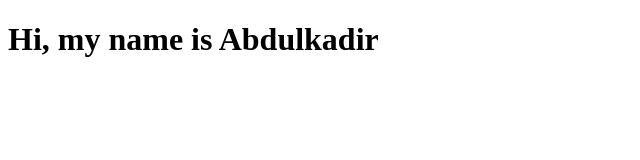
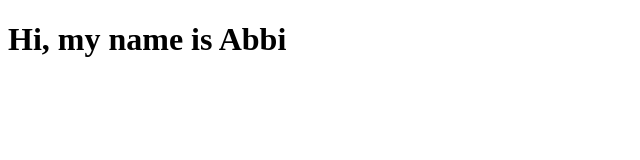
Before and after one commit to abb-i/website, a plain HTML site: page index.html in a window 1280 px wide. Shown: the whole page, without its empty margins (0-640 px from the left). Drawn offline with Linux system fonts and the light colour scheme.

Commit message:
Rechanged name to Abbi

```diff
--- a/index.html
+++ b/index.html
@@ -6,6 +6,6 @@
     <title>Introduction</title>
 </head>
 <body>
-    <h1>Hi, my name is Abdulkadir</h1>
+    <h1>Hi, my name is Abbi</h1>
 </body>
 </html>
```
